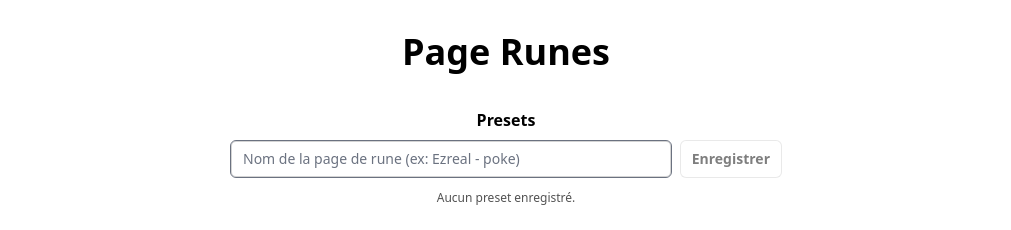
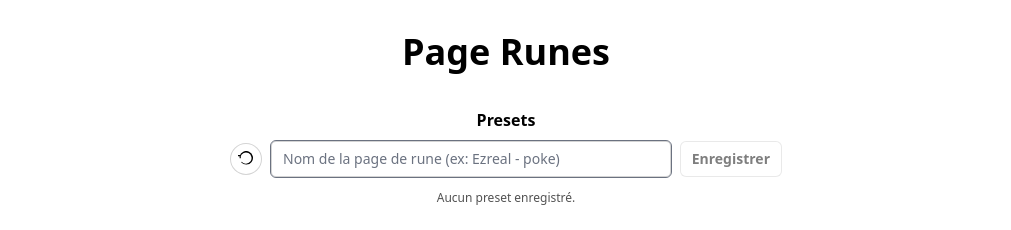
Before and after one commit to kameleo12/studeepv0, a Next.js app: page /lol/runes in a window 1280 px wide. Shown: the top 230 px of the page, without its empty margins (134-1145 px from the left). Built offline with nearby package versions, Linux system fonts and the light colour scheme.

Commit message:
task: ui button & modif & reset button added

```diff
--- a/src/modules/lol/react/runes/components/Card.tsx
+++ b/src/modules/lol/react/runes/components/Card.tsx
@@ -22,7 +22,7 @@ export default function Card({
       disabled={disabled}
       className={[
         // Base layout
-        "w-full rounded-xl p-3 text-left shadow-sm ring-1 ring-inset focus:outline-none focus:ring-2 focus:ring-offset-2 text-sm",
+        "w-full rounded-xl p-3 text-left shadow-sm ring-1 ring-inset focus:outline-none focus:ring-2 focus:ring-offset-2 text-sm ",
 
         // Transitions (couleurs + transform) + GPU
         "transform-gpu transition-colors transition-transform duration-200 ease-out ",
--- a/src/modules/lol/react/runes/components/PresetsPanel.tsx
+++ b/src/modules/lol/react/runes/components/PresetsPanel.tsx
@@ -10,6 +10,13 @@ export function PresetsPanel({
   onSave,
   onLoad,
   onDelete,
+  // édition
+  editingPresetId,
+  onStartEdit,
+  onCancelEdit,
+  onSaveEdit,
+  // 🔁 reset UI/page
+  onResetAll,
 }: {
   presetName: string;
   setPresetName: (v: string) => void;
@@ -17,27 +24,84 @@ export function PresetsPanel({
   onSave: () => void;
   onLoad: (p: RuneBuild) => void;
   onDelete: (id: string) => void;
+
+  editingPresetId: string | null;
+  onStartEdit: (p: RuneBuild) => void;
+  onCancelEdit: () => void;
+  onSaveEdit: () => void;
+
+  /** Réinitialiser l'interface (désélectionner toutes les runes) */
+  onResetAll: () => void;
 }) {
+  const isEditing = Boolean(editingPresetId);
+
   return (
     <div className="rounded-xl p-3 bg-white/60 dark:bg-neutral-900/60 backdrop-blur">
       <h3 className="text-base font-semibold mb-2 text-center">Presets</h3>
 
-      <div className="flex gap-2">
+      <div className="flex gap-2 items-center">
+        {/* 🔁 Bouton icône Reset à gauche du champ texte */}
+        <button
+  type="button"
+  onClick={onResetAll}
+  aria-label="Réinitialiser la page de runes"
+  title="Réinitialiser la page de runes"
+  className="shrink-0 p-2 rounded-full cursor-pointer
+             transition-shadow transition-transform duration-300 ease-out
+             hover:shadow-[0_4px_12px_rgba(0,0,0,0.2)] hover:-translate-y-0.5
+             ring-1 ring-inset ring-neutral-300 dark:ring-neutral-700"
+>
+          {/* Icône refresh (SVG inline, pas de lib externe) */}
+          <svg
+            xmlns="http://www.w3.org/2000/svg"
+            viewBox="0 0 20 20"
+            fill="currentColor"
+            className="h-4 w-4"
+            aria-hidden="true"
+          >
+            <path d="M3.172 7a7 7 0 111.414 6.414l-.707.707A8.5 8.5 0 102 6.5V9h1.5V5H0v1.5h2.172z" />
+          </svg>
+        </button>
+
         <input
           value={presetName}
           onChange={(e) => setPresetName(e.target.value)}
-          placeholder="Nom de la page de rune (ex: Ezreal - poke)"
+          placeholder={
+            isEditing ? "Renommer le preset..." : "Nom de la page de rune (ex: Ezreal - poke)"
+          }
           className="flex-1 rounded-md px-3 py-2 text-sm ring-1 ring-inset ring-neutral-300 dark:ring-neutral-700 bg-transparent"
-          aria-label="Nom du preset"
+          aria-label={isEditing ? "Nom du preset (édition)" : "Nom du preset"}
         />
+
+        {isEditing ? (
+          <>
+            <button
+              type="button"
+              onClick={onSaveEdit}
+              disabled={!presetName.trim()}
+              className="rounded-md px-3 py-2 text-sm font-semibold ring-1 ring-inset ring-emerald-300 dark:ring-emerald-700 hover:shadow-sm disabled:opacity-50"
+            >
+              Sauvegarder
+            </button>
+            <button
+              type="button"
+              onClick={onCancelEdit}
+              className="rounded-md px-3 py-2 text-sm font-semibold ring-1 ring-inset ring-neutral-300 dark:ring-neutral-700 hover:shadow-sm"
+            >
+              Annuler
+            </button>
+          </>
+        ) : (
           <button
             type="button"
             onClick={onSave}
             disabled={!presetName.trim()}
-          className="rounded-md px-3 py-2 text-sm font-semibold ring-1 ring-inset ring-neutral-300 dark:ring-neutral-700 hover:shadow-sm disabled:opacity-50"
+            className="rounded-md px-3 py-2 text-sm font-semibold ring-1 ring-inset ring-neutral-300 dark:ring-neutral-700 hover:shadow-sm disabled:opacity-50 transition-shadow transition-transform duration-300 ease-out
+             hover:shadow-[0_4px_12px_rgba(0,0,0,0.2)] hover:-translate-y-0.5"
           >
             Enregistrer
           </button>
+        )}
       </div>
 
       {presets.length > 0 ? (
@@ -46,7 +110,10 @@ export function PresetsPanel({
   .slice()
   .sort((a, b) => b.createdAt - a.createdAt)
   .map((p) => (
-              <li key={p.id} className="flex items-center justify-between gap-2">
+    <li
+      key={p.id}
+      className="flex items-center justify-between gap-2 rounded-lg ring-1 ring-inset ring-neutral-200 dark:ring-neutral-700 p-2"
+    >
                 <div className="min-w-0">
                   <div className="text-sm font-medium truncate">{p.name}</div>
                   <div className="text-xs text-neutral-600 dark:text-neutral-400 truncate">
@@ -57,16 +124,26 @@ export function PresetsPanel({
                   <button
                     type="button"
                     onClick={() => onLoad(p)}
-                    className="rounded-md px-2 py-1 text-xs ring-1 ring-inset ring-neutral-300 dark:ring-neutral-700"
+                    className="rounded-md px-2 py-1 text-xs ring-1 ring-inset ring-neutral-300 dark:ring-neutral-700 transition-shadow transition-transform duration-300 ease-out
+             hover:shadow-[0_4px_12px_rgba(0,0,0,0.2)] hover:-translate-y-0.5"
                   >
                     Charger
                   </button>
                   <button
                     type="button"
+                    onClick={() => onStartEdit(p)}
+                    className="rounded-md px-2 py-1 text-xs ring-1 ring-inset ring-amber-300 dark:ring-amber-700 text-amber-700 dark:text-amber-400 transition-shadow transition-transform duration-300 ease-out
+             hover:shadow-[0_4px_12px_rgba(0,0,0,0.2)] hover:-translate-y-0.5"
+                  >
+                    Modifier
+                  </button>
+                  <button
+                    type="button"
                     onClick={() => onDelete(p.id)}
-                    className="rounded-md px-2 py-1 text-xs ring-1 ring-inset ring-red-300 dark:ring-red-700 text-red-600 dark:text-red-400"
+                    className="rounded-md px-2 py-1 text-xs ring-1 ring-inset ring-red-300 dark:ring-red-700 text-red-600 dark:text-red-400 transition-shadow transition-transform duration-300 ease-out
+             hover:shadow-[0_4px_12px_rgba(0,0,0,0.2)] hover:-translate-y-0.5"
                   >
-                    Suppr
+                    Supprimer
                   </button>
                 </div>
               </li>
--- a/src/modules/lol/react/runes/hooks/useRunesState.ts
+++ b/src/modules/lol/react/runes/hooks/useRunesState.ts
@@ -21,7 +21,6 @@ import {
   RUNE_PATHS,
   SHARD_TIERS,
 } from "@root/modules/lol/gateways-impl/in-memory-runes.gateway";
-
 import {
   makeRuneBuild,
   applyRuneBuild,
@@ -48,6 +47,7 @@ export function useRunesState() {
   // ---- Presets
   const [presetName, setPresetName] = useState("");
   const [presets, setPresets] = useState<RuneBuild[]>([]);
+  const [editingPresetId, setEditingPresetId] = useState<string | null>(null);
 
   useEffect(() => {
     setPresets(runePresetsGateway.list());
@@ -55,6 +55,7 @@ export function useRunesState() {
 
   const refreshPresets = () => setPresets(runePresetsGateway.list());
 
+  /** Création d’un nouveau preset */
   const savePreset = () => {
     if (!presetName.trim()) return;
     const build = makeRuneBuild({
@@ -70,6 +71,44 @@ export function useRunesState() {
     refreshPresets();
   };
 
+  /** Démarrer l’édition d’un preset existant */
+  const startEditPreset = (p: RuneBuild) => {
+    // charge l’état dans la page
+    const next = applyRuneBuild(p);
+    setSelectedPath(next.path);
+    setSelectedSecondaryPath(next.secondaryPath);
+    setSelectedByTier(next.selectedByTier);
+    setSelectedSecondaryByTier(next.selectedSecondaryByTier);
+    setSelectedShards(next.selectedShards);
+
+    // prépare l'UI
+    setPresetName(p.name);
+    setEditingPresetId(p.id);
+  };
+
+  /** Annuler l’édition */
+  const cancelEditPreset = () => {
+    setEditingPresetId(null);
+    setPresetName("");
+  };
+
+  /** Sauver les modifications sur le preset en cours d’édition (upsert avec id) */
+  const saveEditedPreset = () => {
+    if (!editingPresetId || !presetName.trim()) return;
+    const updated = makeRuneBuild({
+      name: presetName.trim(),
+      primaryPath: selectedPath,
+      selectedByTier,
+      secondaryPath: selectedSecondaryPath,
+      selectedSecondaryByTier,
+      selectedShards,
+    });
+    runePresetsGateway.save({ ...updated, id: editingPresetId });
+    setEditingPresetId(null);
+    setPresetName("");
+    refreshPresets();
+  };
+
   const loadPreset = (p: RuneBuild) => {
     const next = applyRuneBuild(p);
     setSelectedPath(next.path);
@@ -81,6 +120,11 @@ export function useRunesState() {
 
   const deletePreset = (id: string) => {
     runePresetsGateway.remove(id);
+    // si on supprime celui qu'on éditait, on reset l'UI d'édition
+    if (editingPresetId === id) {
+      setEditingPresetId(null);
+      setPresetName("");
+    }
     refreshPresets();
   };
 
@@ -94,7 +138,7 @@ export function useRunesState() {
     [selectedSecondaryPath]
   );
 
-  // ---- Handlers domaine
+  // ---- Domaine handlers
   const pickPath = (key: RunePathKey) => {
     setSelectedPath(key);
     setSelectedByTier(initialSelectedByTier());
@@ -205,6 +249,12 @@ export function useRunesState() {
     loadPreset,
     deletePreset,
 
+    // edit mode
+    editingPresetId,
+    startEditPreset,
+    cancelEditPreset,
+    saveEditedPreset,
+
     // derived
     summary,
   };
--- a/src/modules/lol/react/runes/runes.tsx
+++ b/src/modules/lol/react/runes/runes.tsx
@@ -39,6 +39,12 @@ export default function RunesPage() {
     loadPreset,
     deletePreset,
 
+    // edit mode
+    editingPresetId,
+    startEditPreset,
+    cancelEditPreset,
+    saveEditedPreset,
+
     // derived
     summary,
   } = useRunesState();
@@ -63,6 +69,13 @@ export default function RunesPage() {
           onSave={savePreset}
           onLoad={loadPreset}
           onDelete={deletePreset}
+          /* --- props édition --- */
+          editingPresetId={editingPresetId}
+          onStartEdit={startEditPreset}
+          onCancelEdit={cancelEditPreset}
+          onSaveEdit={saveEditedPreset}
+          /* --- nouveau : bouton reset (icône à gauche du champ) --- */
+          onResetAll={resetAll}
         />
       </div>
 
@@ -202,7 +215,7 @@ export default function RunesPage() {
               {SHARD_TIERS.map((tier) => (
                 <TierGrid
                   key={tier.id}
-                  tier={tier as any} // RuneTier-compatible (mêmes shape)
+                  tier={tier as any} // RuneTier-compatible (même shape)
                   isActive={(id) => selectedShards[tier.id] === id}
                   onPick={(id) => pickShardOption(tier.id, id)}
                 />
```
Also changed, not shown: public/images/bg-rune-img.jpg (added). Lines whose indentation alone changed are shown as unchanged.
